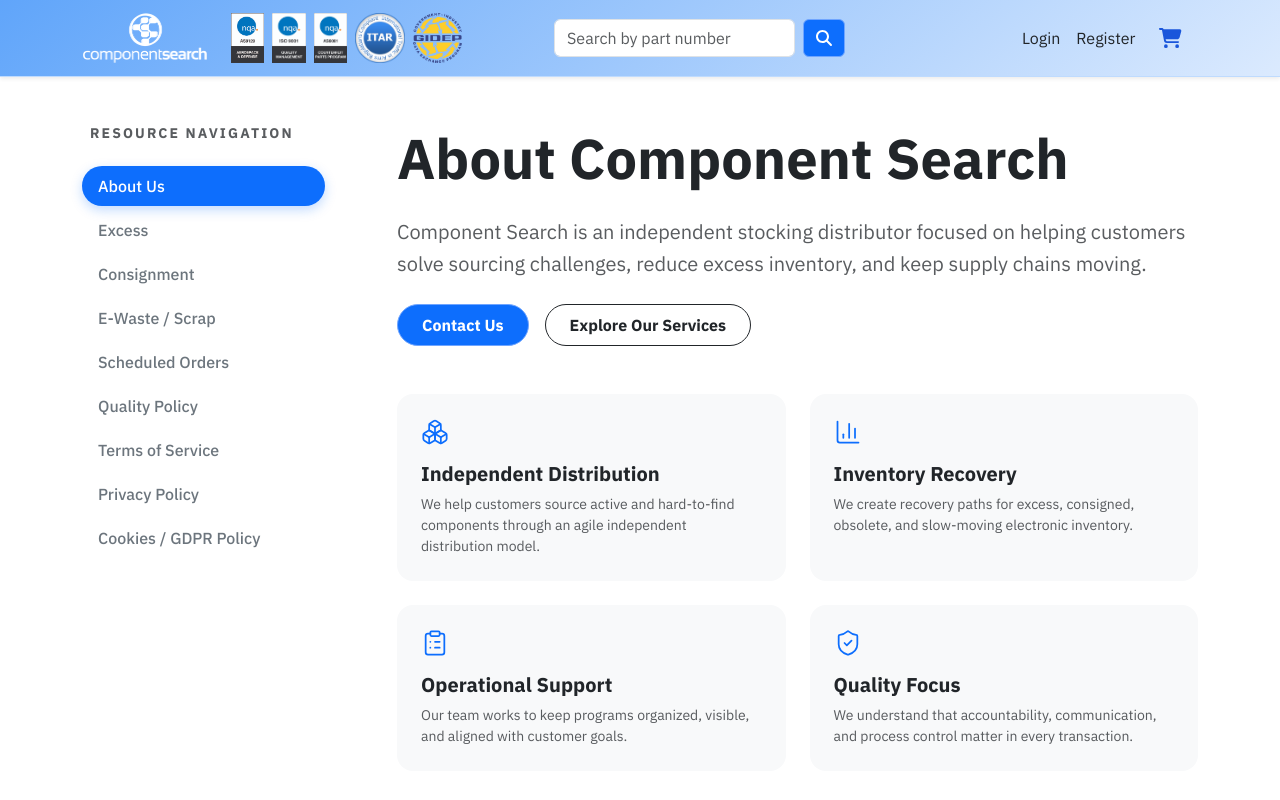
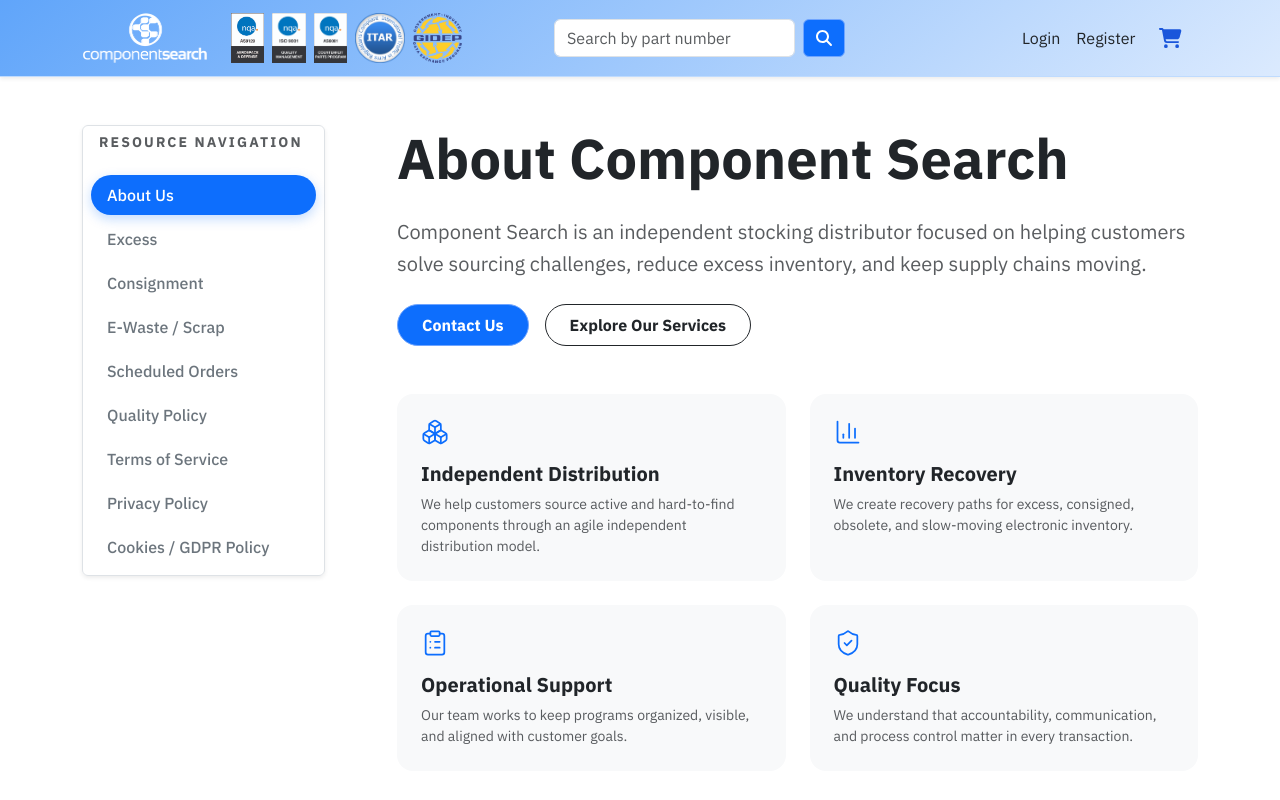
Before and after one commit to sistlasre/component_search_frontend, a React (Create React App) app: page /resource-center in a window 1280 px wide. Shown: the top 800 px of the page. Built offline with nearby package versions, Linux system fonts and the light colour scheme; no server answers.

Commit message:
Add border for resource navigation in resource center

```diff
--- a/src/components/InfoPages.js
+++ b/src/components/InfoPages.js
@@ -38,7 +38,7 @@
 
             {/* Minimalist Sidebar */}
             <Col lg={3}>
-              <div className="sticky-pricing-card">
+              <div className="sticky-pricing-card border rounded-2 p-2 shadow-sm">
                 <h6 className="text-uppercase tracking-widest text-muted small fw-bold mb-4 px-2">
                   Resource Navigation
                 </h6>
```
